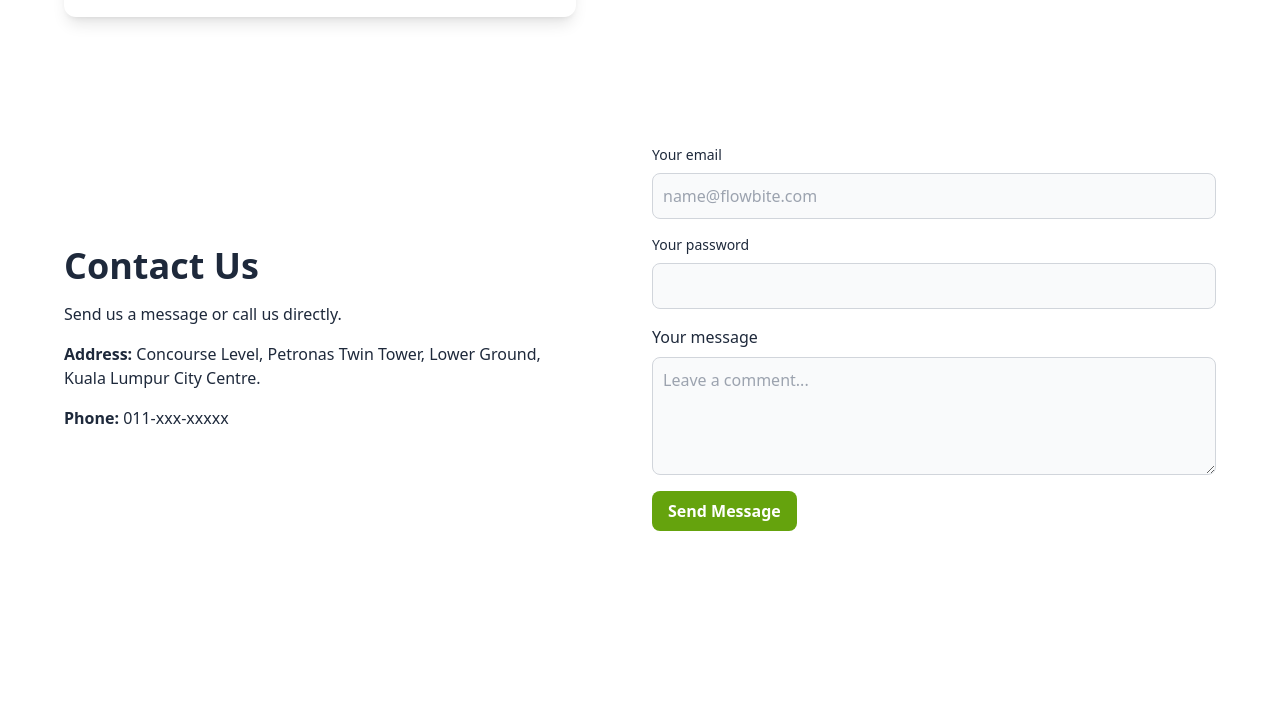
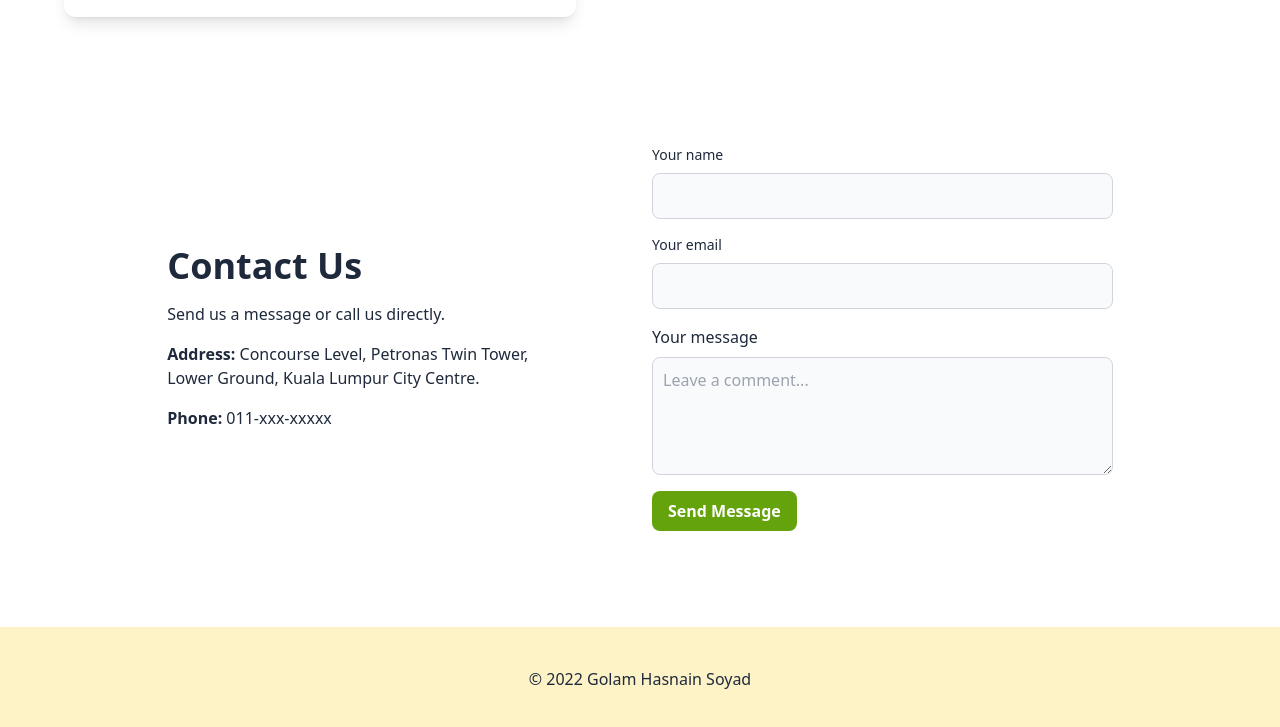
Before and after one commit to GHSoyad/penguin-fashion-page-tailwind, a plain HTML site: page index.html in a window 1280 px wide. Shown: the part 2717-3444 px from the top of the page. Before the commit the page ends 3344 px from the top, so only its background shows below. Drawn offline with nearby package versions, Linux system fonts and the light colour scheme.

Commit message:
Added footer

```diff
--- a/index.html
+++ b/index.html
@@ -45,7 +45,7 @@
                     <li><a href="#women" class="hover:text-lime-600">Women</a></li>
                     <li><a href="#men" class="hover:text-lime-600">Men</a></li>
                     <li><a href="#about" class="hover:text-lime-600">About</a></li>
-                    <li><a href="#" class="hover:text-lime-600">Contact</a></li>
+                    <li><a href="#contact" class="hover:text-lime-600">Contact</a></li>
                 </ul>
             </div>
         </div>
@@ -190,25 +190,25 @@
 
         <!-- Contact section -->
         <section id="contact"
-            class="container mx-auto max-w-6xl px-4 xl:px-0 pt-8 my-24 flex flex-col md:flex-row items-center gap-6">
-            <div class="w-full md:w-1/2">
+            class="container mx-auto max-w-6xl px-4 xl:px-0 pt-8 my-24 flex flex-col md:flex-row justify-center items-center gap-6">
+            <div class="w-full md:w-2/5 pr-16">
                 <h2 class="text-4xl font-bold mb-4">Contact Us</h2>
                 <p>Send us a message or call us directly.</p>
                 <p class="my-4"><span class="font-bold">Address: </span>Concourse Level, Petronas Twin Tower, Lower
-                    Ground,<br> Kuala Lumpur City Centre.</p>
+                    Ground, Kuala Lumpur City Centre.</p>
                 <p><span class="font-bold">Phone: </span>011-xxx-xxxxx</p>
             </div>
-            <div class="w-full md:w-1/2 mt-4 md:mt-0">
+            <div class="w-full md:w-2/5 mt-4 md:mt-0">
                 <form>
+                    <div class="mb-4">
+                        <label for="name" class="block mb-2 text-sm font-medium">Your name</label>
+                        <input type="text" id="name"
+                            class="block p-2.5 w-full bg-gray-50 rounded-lg border border-gray-300  focus:ring-0 focus:border-lime-600"
+                            required="">
+                    </div>
                     <div class="mb-4">
                         <label for="email" class="block mb-2 text-sm font-medium">Your email</label>
                         <input type="email" id="email"
-                            class="block p-2.5 w-full bg-gray-50 rounded-lg border border-gray-300  focus:ring-0 focus:border-lime-600"
-                            placeholder="name@flowbite.com" required="">
-                    </div>
-                    <div class="mb-4">
-                        <label for="password" class="block mb-2 text-sm font-medium">Your password</label>
-                        <input type="password" id="password"
                             class="block p-2.5 w-full bg-gray-50 rounded-lg border border-gray-300  focus:ring-0 focus:border-lime-600"
                             required="">
                     </div>
@@ -223,9 +223,12 @@
                 </form>
             </div>
         </section>
+    </main>
 
-    </main>
-    <footer></footer>
+    <!-- Footer -->
+    <footer class="w-full bg-amber-100 text-center py-10">
+        <p>© 2022 Golam Hasnain Soyad</p>
+    </footer>
 
     <!-- FlowBite components script -->
     <script src="https://unpkg.com/flowbite@1.5.1/dist/flowbite.js"></script>
```
